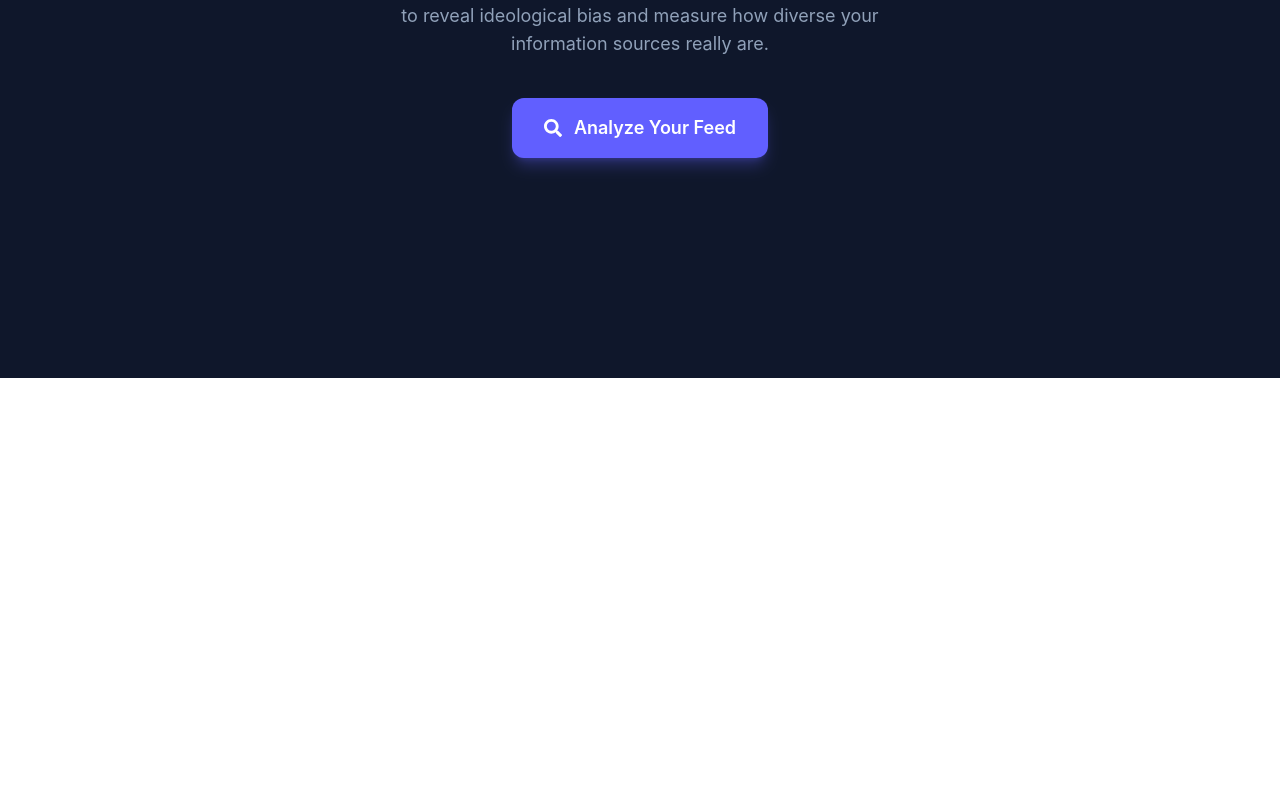
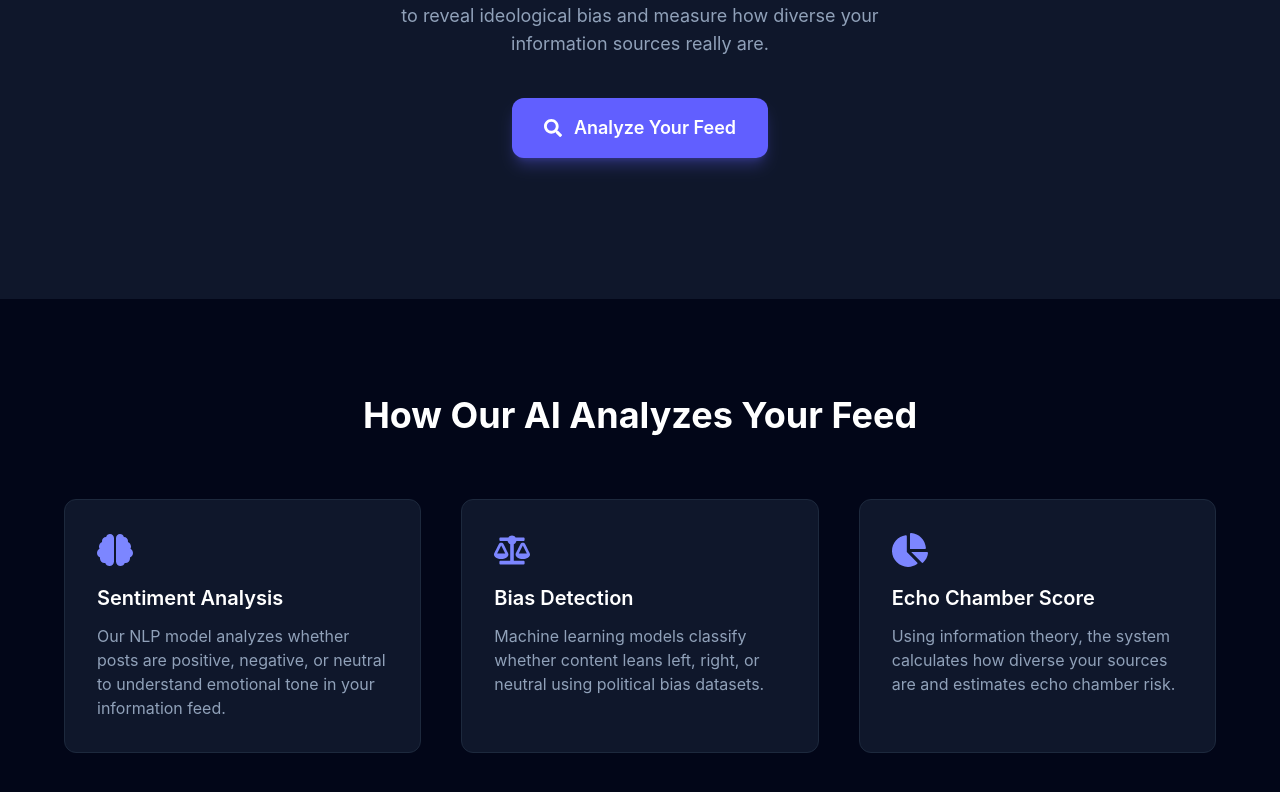
Before and after one commit to srushti-projects/echo-chamber-detector, a React app in the folder frontend/: page / in a window 1280 px wide. Shown: the part 422-1214 px from the top of the page. Before the commit the page ends 800 px from the top, so only its background shows below. Built offline with nearby package versions, Linux system fonts and the light colour scheme; the HTML template or start-up script is replaced by a standard one.

Commit message:
Step 9: Added feature cards explaining AI pipeline

```diff
--- a/frontend/src/App.jsx
+++ b/frontend/src/App.jsx
@@ -1,5 +1,6 @@
 import Navbar from "./components/Navbar"
 import Hero from "./components/Hero"
+import Features from "./components/Features"
 
 function App() {
   return (
@@ -7,6 +8,7 @@ function App() {
 
       <Navbar />
       <Hero />
+      <Features />
 
     </div>
   )
--- /dev/null
+++ b/frontend/src/components/Features.jsx
@@ -0,0 +1,46 @@
+import { FaBrain, FaBalanceScale, FaChartPie } from "react-icons/fa"
+
+function Features() {
+  return (
+    <section className="bg-slate-950 text-white py-24 px-10">
+
+      <h2 className="text-4xl font-bold text-center mb-16">
+        How Our AI Analyzes Your Feed
+      </h2>
+
+      <div className="grid md:grid-cols-3 gap-10 max-w-6xl mx-auto">
+
+        <div className="bg-slate-900 p-8 rounded-xl border border-slate-800 hover:border-indigo-500 transition">
+          <FaBrain className="text-indigo-400 text-4xl mb-4" />
+          <h3 className="text-xl font-semibold mb-3">Sentiment Analysis</h3>
+          <p className="text-slate-400">
+            Our NLP model analyzes whether posts are positive, negative,
+            or neutral to understand emotional tone in your information feed.
+          </p>
+        </div>
+
+        <div className="bg-slate-900 p-8 rounded-xl border border-slate-800 hover:border-indigo-500 transition">
+          <FaBalanceScale className="text-indigo-400 text-4xl mb-4" />
+          <h3 className="text-xl font-semibold mb-3">Bias Detection</h3>
+          <p className="text-slate-400">
+            Machine learning models classify whether content leans
+            left, right, or neutral using political bias datasets.
+          </p>
+        </div>
+
+        <div className="bg-slate-900 p-8 rounded-xl border border-slate-800 hover:border-indigo-500 transition">
+          <FaChartPie className="text-indigo-400 text-4xl mb-4" />
+          <h3 className="text-xl font-semibold mb-3">Echo Chamber Score</h3>
+          <p className="text-slate-400">
+            Using information theory, the system calculates how diverse
+            your sources are and estimates echo chamber risk.
+          </p>
+        </div>
+
+      </div>
+
+    </section>
+  )
+}
+
+export default Features
```
